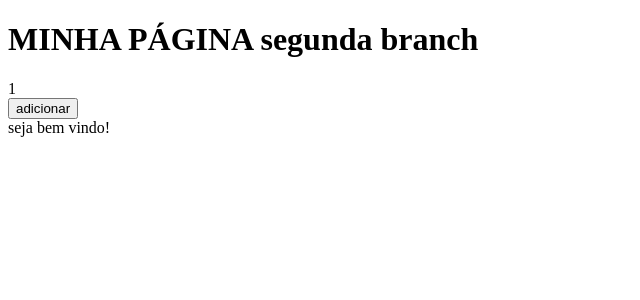
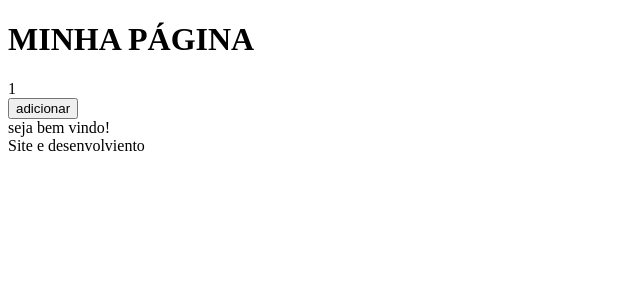
Before and after one commit to kelvimsantos/ideia-unica, a Next.js app: page / in a window 1280 px wide. Shown: the top 300 px of the page, without its empty margins (0-640 px from the left). Built offline with nearby package versions, Linux system fonts and the light colour scheme.

Commit message:
terceita Branch

```diff
--- a/pages/index.js
+++ b/pages/index.js
@@ -3,9 +3,10 @@ import{useState} from 'react';
 function Home()
 {
     return<div>
-    <h1>MINHA PÁGINA segunda branch</h1>
+    <h1>MINHA PÁGINA</h1>
             <Contador/>
             <div>seja bem vindo!</div>
+            <div>Site e desenvolviento</div>
             </div>
 }
 
```
